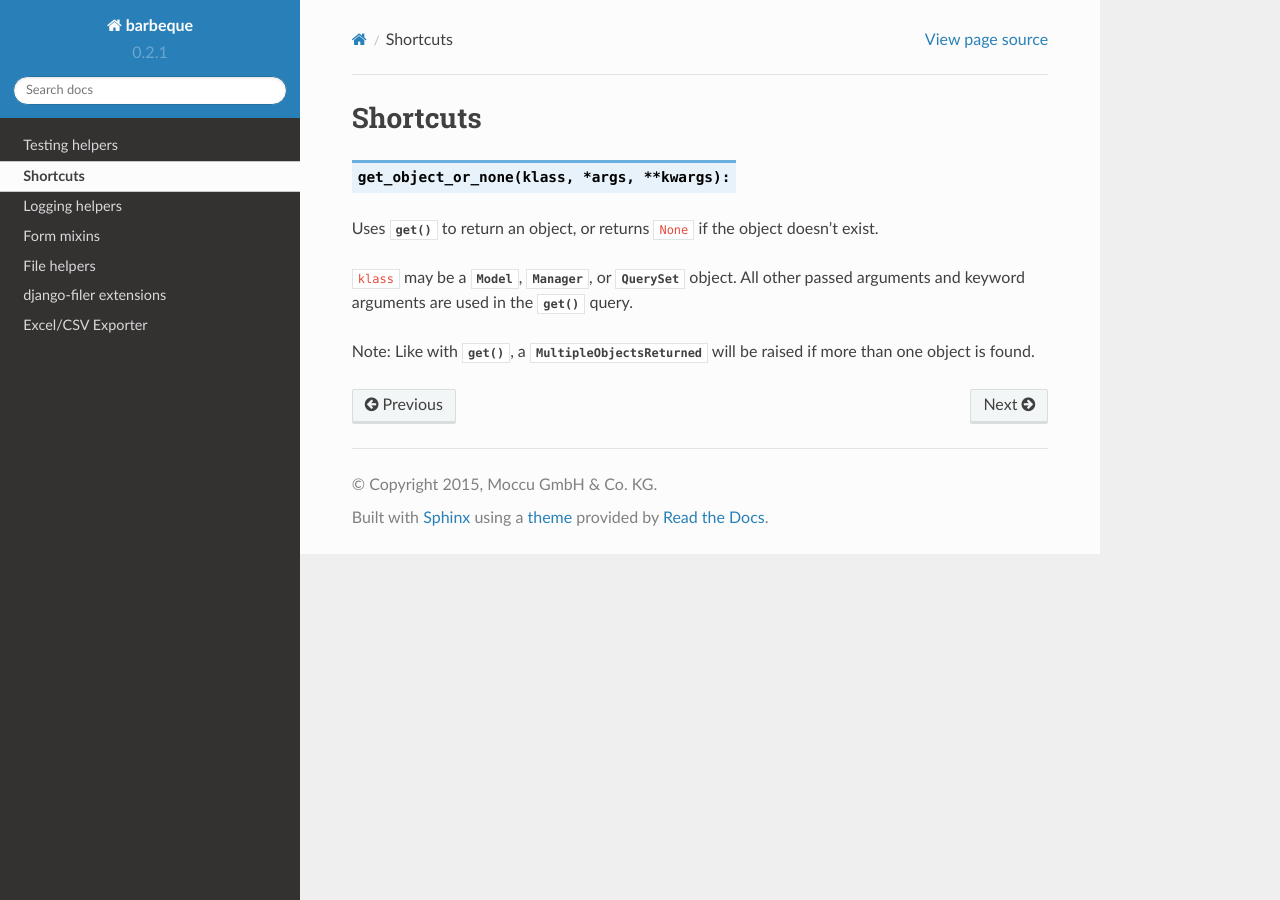
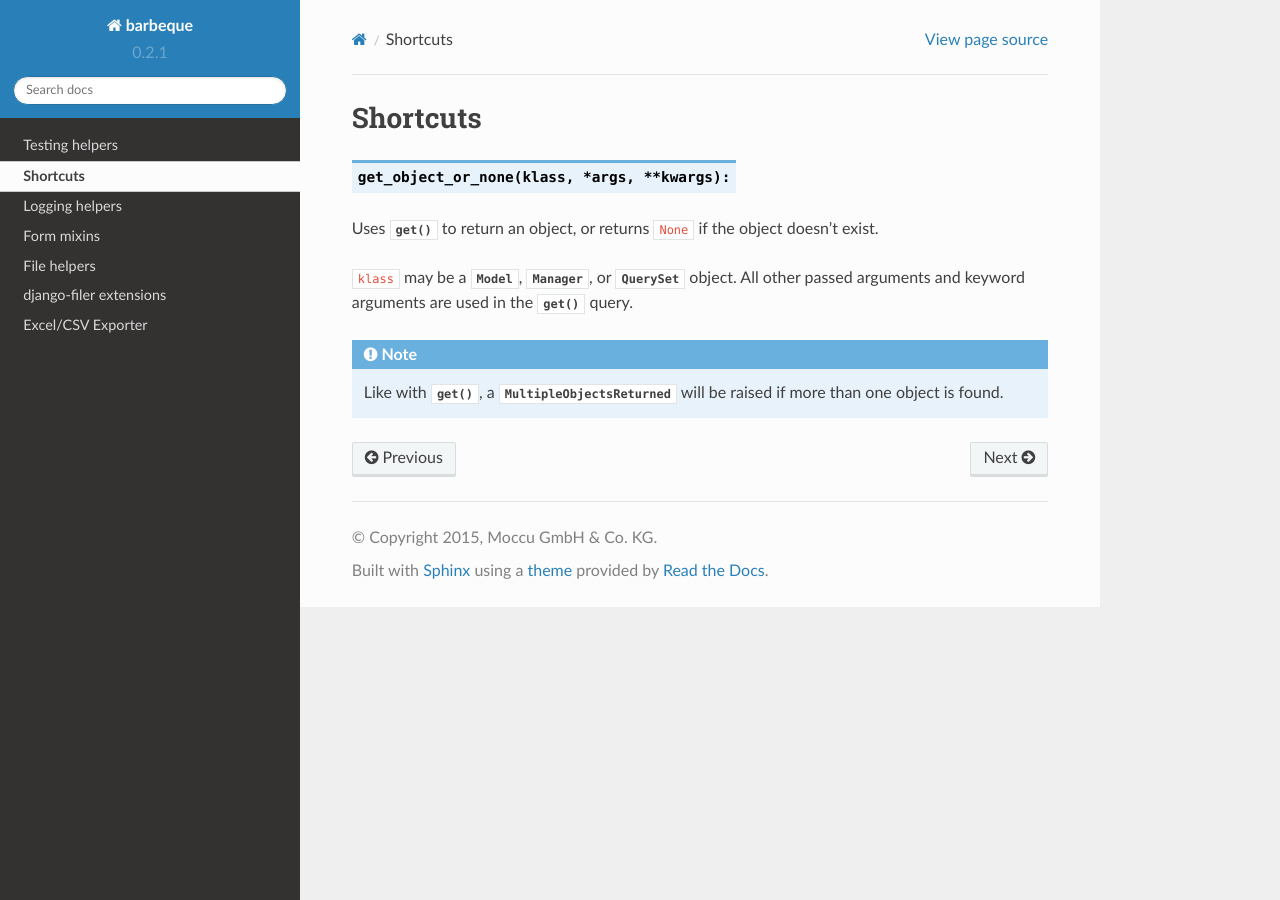
Before and after one commit to moccu/barbeque, a Sphinx documentation site: the page built from docs/shortcuts.rst, in a window 1280 px wide. Built offline with Sphinx 7.4.7 and the Read the Docs theme 2.0.0, drawn with Linux system fonts in a browser that asks for light colours.

```diff
--- a/docs/shortcuts.rst
+++ b/docs/shortcuts.rst
@@ -12,6 +12,7 @@ Uses :meth:`~django.db.models.query.QuerySet.get()` to return an object, or retu
 or :class:`~django.db.models.query.QuerySet` object. All other passed arguments and
 keyword arguments are used in the :meth:`~django.db.models.query.QuerySet.get()` query.
 
-Note: Like with :meth:`~django.db.models.query.QuerySet.get()`,
-a :exc:`~django.core.exceptions.MultipleObjectsReturned` will be raised if
-more than one object is found.
+
+.. note::
+
+    Like with :meth:`~django.db.models.query.QuerySet.get()`, a :exc:`~django.core.exceptions.MultipleObjectsReturned` will be raised if more than one object is found.
```
